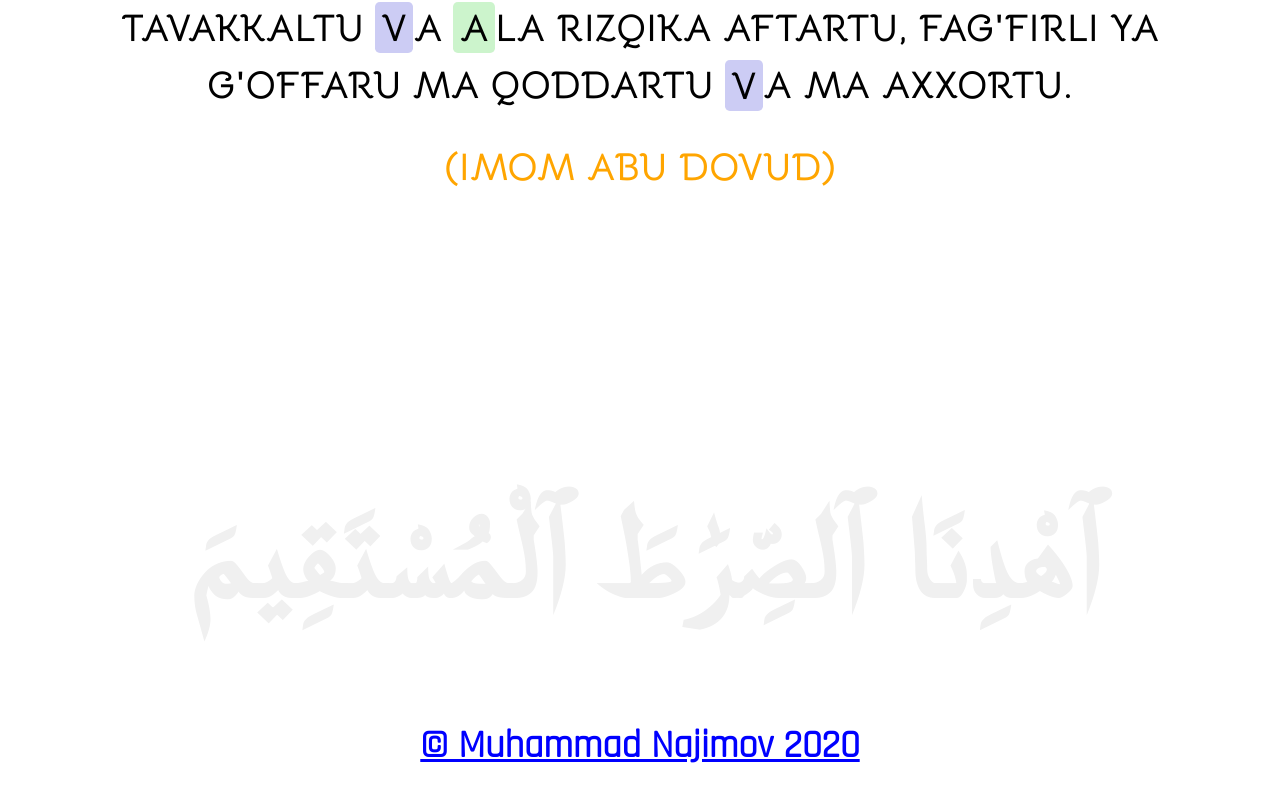
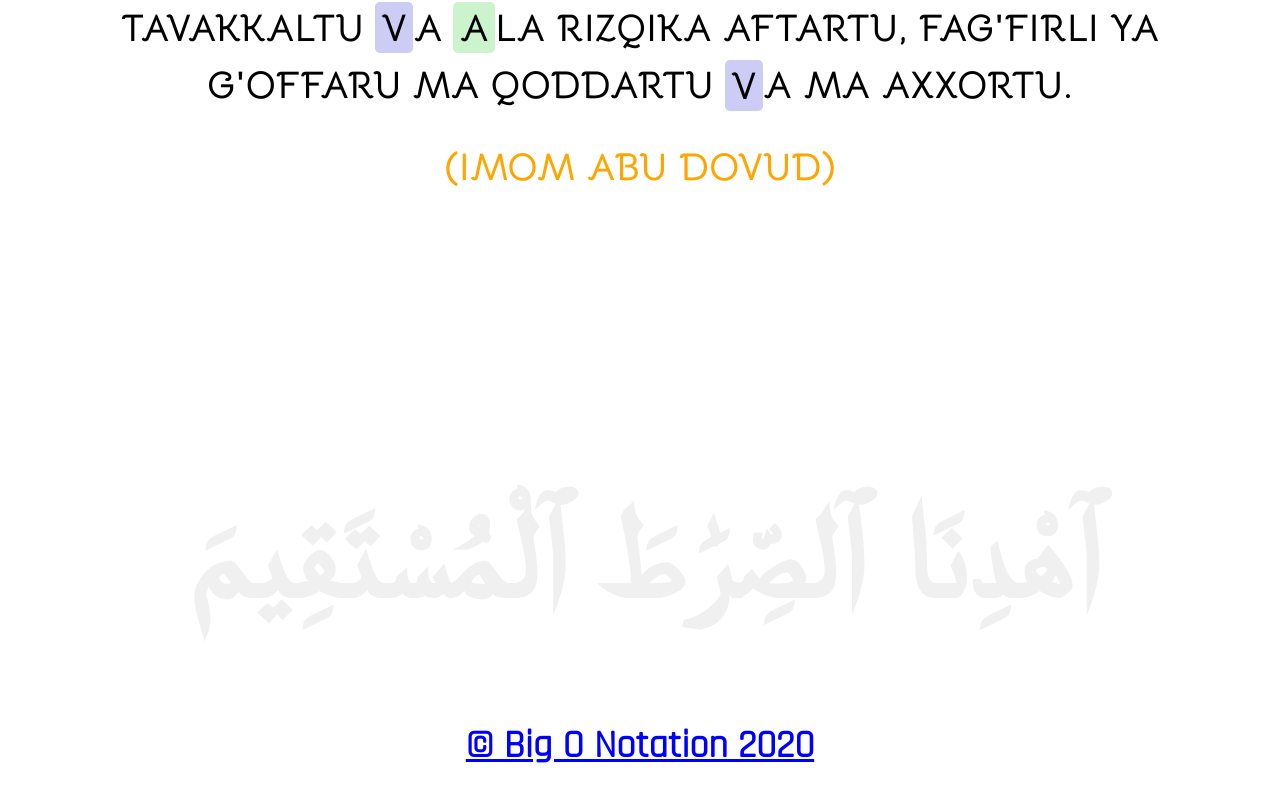
Before and after one commit to bigOnotation/ramadan-taqweem, a React (Create React App) app: page / in a window 1280 px wide. Shown: the part 5700-6501 px from the top of the page. Built offline with nearby package versions, Linux system fonts and the light colour scheme.

Commit message:
Update copyright

```diff
--- a/src/App.js
+++ b/src/App.js
@@ -14,7 +14,7 @@ function App() {
 			<Duas />
 			<footer>
 				<p className="ayah">ٱهْدِنَا ٱلصِّرَٰطَ ٱلْمُسْتَقِيمَ</p>
-				<a href="https://t.me/bigOnotation">&copy; Muhammad Najimov 2020</a>
+				<a href="https://t.me/bigOnotation">&copy; Big O Notation 2020</a>
 			</footer>
 		</div>
 	)
```
